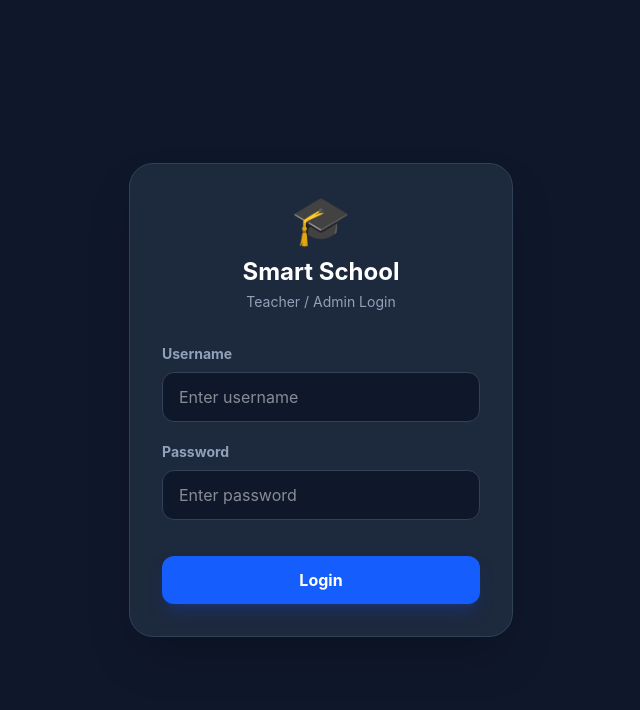
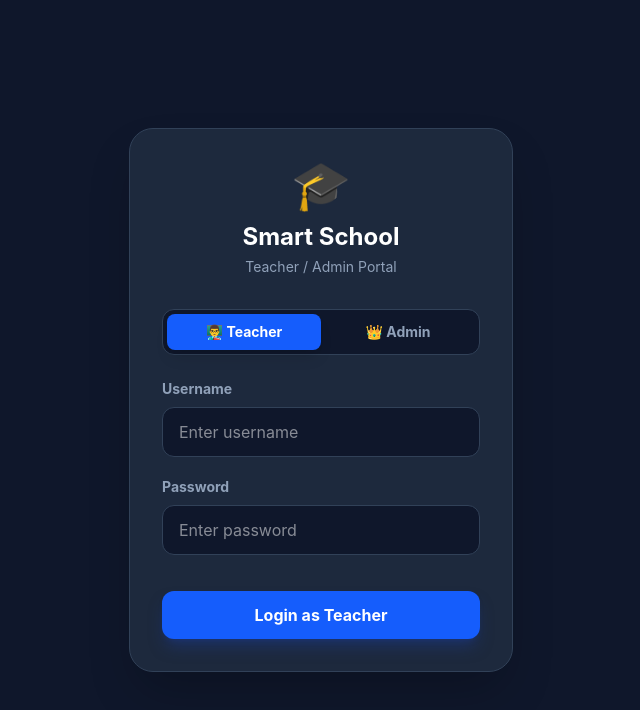
Before and after one commit to thedeadarmy21-stack/smart-teacher-app, a React (Vite) app: page / in a window 1280 px wide. Shown: the top 710 px of the page, without its empty margins (319-959 px from the left). Built offline with nearby package versions, Linux system fonts and the light colour scheme.

Commit message:
Added separate admin/teacher login with role-based routing

```diff
--- a/src/App.jsx
+++ b/src/App.jsx
@@ -3,10 +3,23 @@ import Login from './pages/Login';
 import Home from './pages/Home';
 import Scan from './pages/Scan';
 
-// ✅ NAYA: Protected Route — token check karta hai
-const ProtectedRoute = ({ children }) => {
+// ✅ Admin Only Protected Route
+const AdminRoute = ({ children }) => {
   const token = localStorage.getItem('teacherToken');
+  const teacherData = JSON.parse(localStorage.getItem('teacherData') || '{}');
+
   if (!token) return <Navigate to="/" replace />;
+  if (teacherData.role !== 'admin') return <Navigate to="/home" replace />;
+  return children;
+};
+
+// ✅ Teacher Only Protected Route
+const TeacherRoute = ({ children }) => {
+  const token = localStorage.getItem('teacherToken');
+  const teacherData = JSON.parse(localStorage.getItem('teacherData') || '{}');
+
+  if (!token) return <Navigate to="/" replace />;
+  if (teacherData.role === 'admin') return <Navigate to="/admin-attendance" replace />;
   return children;
 };
 
@@ -16,36 +29,15 @@ function App() {
       <Routes>
         <Route path="/" element={<Login />} />
 
-        {/* ✅ Protected Routes */}
-        <Route
-          path="/home"
-          element={
-            <ProtectedRoute>
-              <Home />
-            </ProtectedRoute>
-          }
-        />
-        <Route
-          path="/scan"
-          element={
-            <ProtectedRoute>
-              <Scan />
-            </ProtectedRoute>
-          }
-        />
+        {/* Teacher Routes */}
+        <Route path="/home" element={<TeacherRoute><Home /></TeacherRoute>} />
+        <Route path="/scan" element={<TeacherRoute><Scan /></TeacherRoute>} />
 
-        {/* ✅ NAYA: Admin Attendance Route (jo missing tha) */}
-        <Route
-          path="/admin-attendance"
-          element={
-            <ProtectedRoute>
-              <Scan />
-            </ProtectedRoute>
-          }
-        />
+        {/* Admin Route (Sirf Admin ke liye) */}
+        <Route path="/admin-attendance" element={<AdminRoute><Scan /></AdminRoute>} />
 
-        {/* Galat URL pe redirect */}
-        <Route path="*" element={<Navigate to="/home" replace />} />
+        {/* Default Redirect */}
+        <Route path="*" element={<Navigate to="/" replace />} />
       </Routes>
     </Router>
   );
--- a/src/pages/Home.jsx
+++ b/src/pages/Home.jsx
@@ -10,13 +10,16 @@ const Home = () => {
 
   const token = localStorage.getItem('teacherToken');
   const teacherData = JSON.parse(localStorage.getItem('teacherData') || '{}');
-  const schoolName = teacherData.schoolName || 'Smart School'; // ✅ Dynamic
+  const schoolName = teacherData.schoolName || 'Smart School';
   const todayDate = new Date().toLocaleDateString('en-GB', { weekday: 'long', day: 'numeric', month: 'short', year: 'numeric' });
 
   useEffect(() => {
-    if (!token) navigate('/');
+    if (!token) {
+      navigate('/');
+      return;
+    }
 
-    // Agar admin hai to Teachers Attendance wale page par bhejo
+    // Agar admin hai to admin page pe bhejo
     if (teacherData.role === 'admin') {
       navigate('/admin-attendance');
       return;
--- a/src/pages/Login.jsx
+++ b/src/pages/Login.jsx
@@ -5,6 +5,7 @@ import axios from 'axios';
 const Login = () => {
   const [username, setUsername] = useState('');
   const [password, setPassword] = useState('');
+  const [loginType, setLoginType] = useState('teacher'); // 👈 'teacher' or 'admin'
   const [error, setError] = useState('');
   const [loading, setLoading] = useState(false);
   const navigate = useNavigate();
@@ -22,17 +23,24 @@ const Login = () => {
 
       const { token, teacher } = response.data;
 
+      // 🚀 Check karo ke role login type se match karta hai ya nahi
+      if (loginType === 'admin' && teacher.role !== 'admin') {
+        throw new Error('Access denied. Only admin can login here.');
+      }
+      if (loginType === 'teacher' && teacher.role === 'admin') {
+        throw new Error('This is a teacher portal. Admin should use Admin Panel.');
+      }
+
       localStorage.setItem('teacherToken', token);
       localStorage.setItem('teacherData', JSON.stringify(teacher));
 
-      // 👇 Role ke hisaab se redirect karo
       if (teacher.role === 'admin') {
         navigate('/admin-attendance');
       } else {
         navigate('/home');
       }
     } catch (err) {
-      setError(err.response?.data?.message || 'Login failed. Server check karo.');
+      setError(err.response?.data?.message || err.message || 'Login failed.');
     } finally {
       setLoading(false);
     }
@@ -44,7 +52,27 @@ const Login = () => {
         <div className="text-center mb-8">
           <div className="text-5xl mb-3">🎓</div>
           <h2 className="text-2xl font-bold text-white">Smart School</h2>
-          <p className="text-slate-400 text-sm mt-1">Teacher / Admin Login</p>
+          <p className="text-slate-400 text-sm mt-1">Teacher / Admin Portal</p>
+        </div>
+
+        {/* 🚀 Toggle Button */}
+        <div className="flex bg-slate-900 p-1 rounded-xl mb-6 border border-slate-700">
+          <button
+            onClick={() => setLoginType('teacher')}
+            className={`flex-1 py-2 rounded-lg text-sm font-bold transition-all ${
+              loginType === 'teacher' ? 'bg-blue-600 text-white shadow-lg' : 'text-slate-400 hover:text-white'
+            }`}
+          >
+            👨‍🏫 Teacher
+          </button>
+          <button
+            onClick={() => setLoginType('admin')}
+            className={`flex-1 py-2 rounded-lg text-sm font-bold transition-all ${
+              loginType === 'admin' ? 'bg-purple-600 text-white shadow-lg' : 'text-slate-400 hover:text-white'
+            }`}
+          >
+            👑 Admin
+          </button>
         </div>
 
         {error && <div className="bg-red-900/50 text-red-400 p-3 rounded-xl mb-6 text-sm font-semibold text-center border border-red-800">{error}</div>}
@@ -77,9 +105,11 @@ const Login = () => {
           <button
             type="submit"
             disabled={loading}
-            className="w-full bg-blue-600 text-white font-bold py-3 px-4 rounded-xl hover:bg-blue-700 transition duration-200 shadow-lg shadow-blue-900/50 mt-4"
+            className={`w-full text-white font-bold py-3 px-4 rounded-xl transition duration-200 shadow-lg mt-4 ${
+              loginType === 'admin' ? 'bg-purple-600 hover:bg-purple-700 shadow-purple-900/50' : 'bg-blue-600 hover:bg-blue-700 shadow-blue-900/50'
+            }`}
           >
-            {loading ? 'Logging in...' : 'Login'}
+            {loading ? 'Logging in...' : `Login as ${loginType === 'admin' ? 'Admin' : 'Teacher'}`}
           </button>
         </form>
       </div>
```
